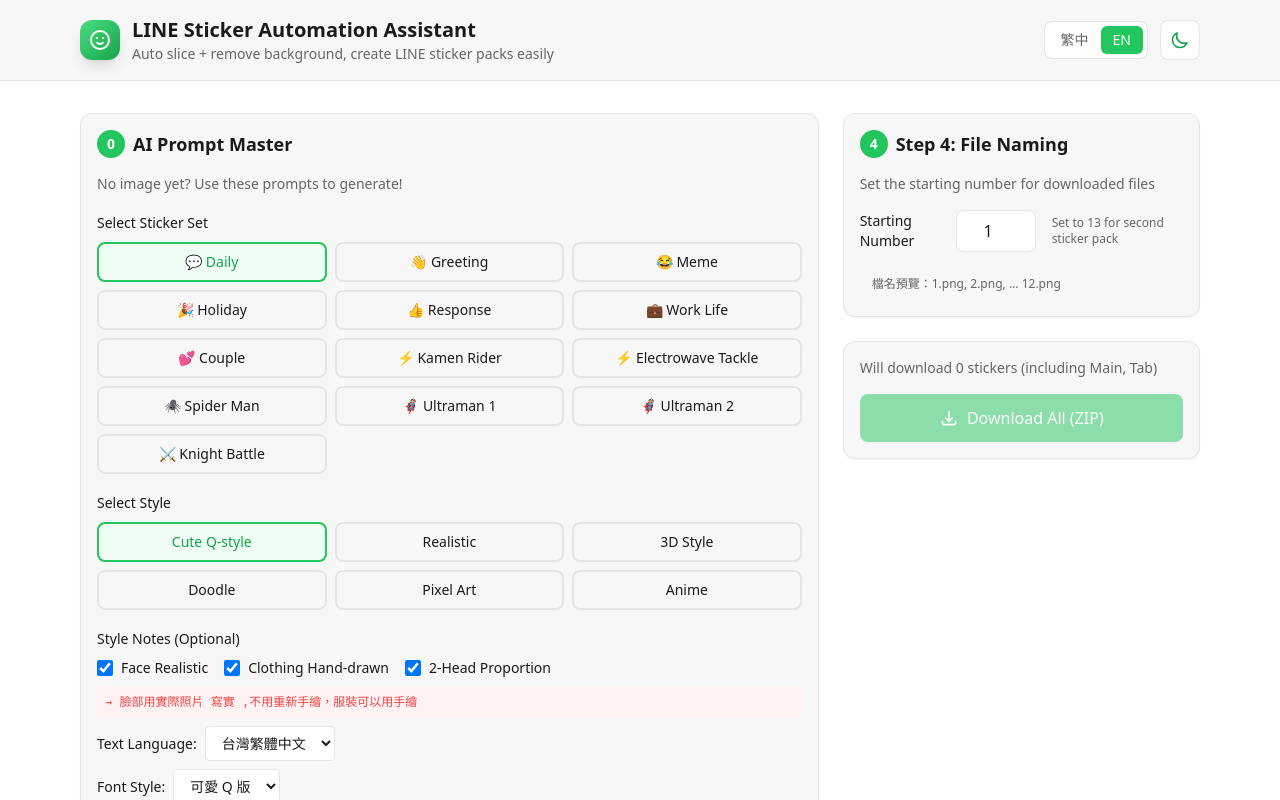
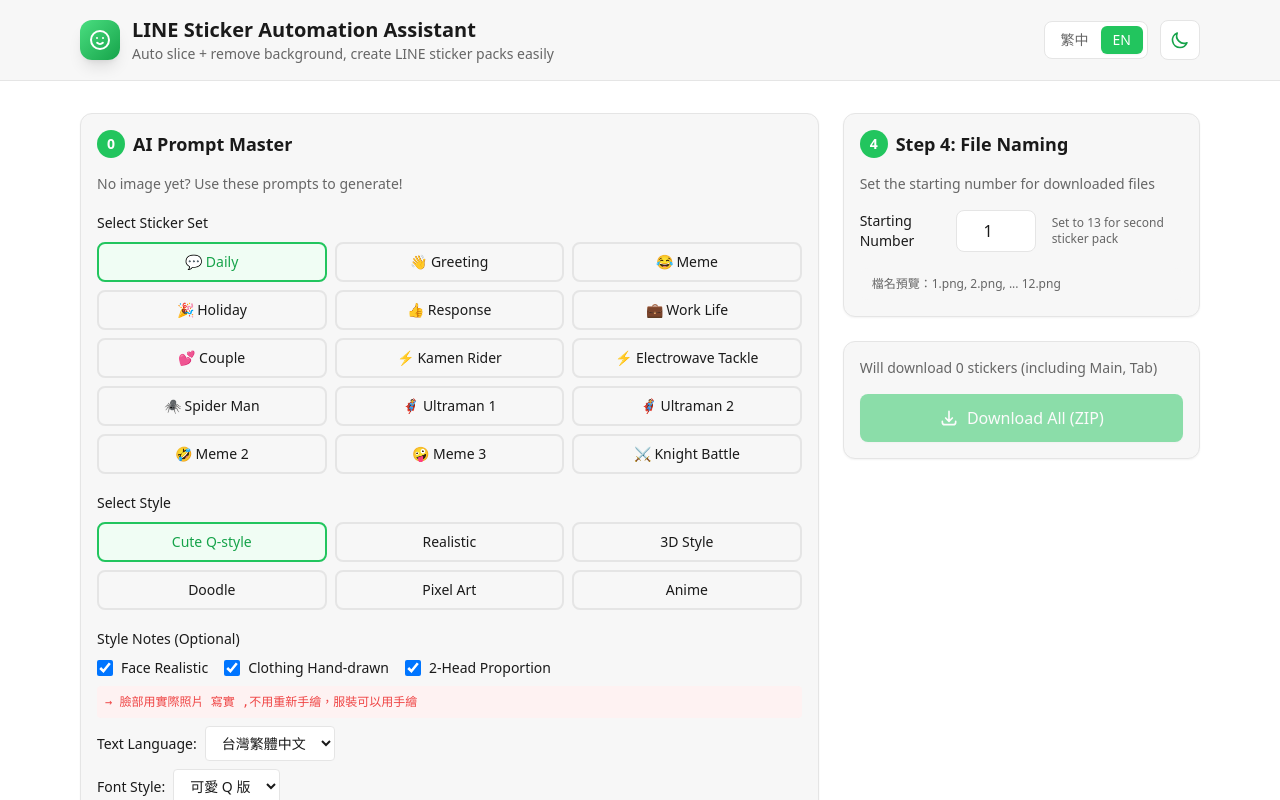
Before and after one commit to qpooqp777/line-sticker-factory, a React (Vite) app: page / in a window 1280 px wide. Shown: the top 800 px of the page. Built offline with nearby package versions, Linux system fonts and the light colour scheme.

Commit message:
Add meme2 and meme3 sticker themes

```diff
--- a/src/components/PromptGenerator.jsx
+++ b/src/components/PromptGenerator.jsx
@@ -302,6 +302,44 @@
       { title: '晚安', text: '晚安', action: '怪獸蓋被子睡覺，月亮背景', effect: 'ZZZ＋月亮＋星星' },
       { title: '早安', text: '早安', action: '超人迎接太陽', effect: '太陽光芒' },
       { title: '加油', text: '加油', action: '超人握拳鼓勵', effect: '火焰鬥志' },
+    ]
+  },
+  meme2: {
+    label: { 'zh-TW': '🤣 迷因搞笑2', en: '🤣 Meme 2' },
+    faceStyle: '寫實照片風格，不用重新手繪',
+    clothingStyle: '服裝用手繪方式呈現',
+    stickers: [
+      { title: '無言', text: '...', action: '面無表情盯著前方', effect: '省略號飄浮' },
+      { title: '累爆', text: '累死', action: '癱倒在地上', effect: '靈魂出竅' },
+      { title: '頭痛', text: '頭好痛', action: '雙手抱頭痛苦', effect: '閃電劈頭' },
+      { title: '不科學', text: '不科學！', action: '指著天空驚訝', effect: '問號爆炸' },
+      { title: '算了', text: '算了...', action: '揮手放棄', effect: '灰塵飄散' },
+      { title: '沒救了', text: '沒救了', action: '搖頭嘆氣', effect: '雨滴落下' },
+      { title: '尷尬', text: '好尷尬', action: '冒汗僵住', effect: '尷尬黑線' },
+      { title: '滾啦', text: '滾！', action: '指著遠處趕人', effect: '氣憤火焰' },
+      { title: '不想理你', text: '懶得理', action: '轉頭不理', effect: '冷漠結界' },
+      { title: '你說啥', text: '你說啥？', action: '瞇眼湊近', effect: '懷疑眼鏡' },
+      { title: '嘖嘖嘖', text: '嘖嘖嘖', action: '搖頭咋舌', effect: '不認同符號' },
+      { title: '攤手', text: '攤手', action: '雙手攤開無奈', effect: '無奈符號' },
+    ]
+  },
+  meme3: {
+    label: { 'zh-TW': '🤪 迷因搞笑3', en: '🤪 Meme 3' },
+    faceStyle: '寫實照片風格，不用重新手繪',
+    clothingStyle: '服裝用手繪方式呈現',
+    stickers: [
+      { title: '裝傻', text: '我不知道', action: '摸頭傻笑', effect: '問號泡泡' },
+      { title: '裝酷', text: '酷吧', action: '戴墨鏡歪頭', effect: '帥氣光線' },
+      { title: '震驚臉', text: '震驚！', action: '嘴巴張大到極限', effect: '閃電劈下' },
+      { title: '不屑', text: '哼', action: '歪嘴不屑', effect: '冷笑氣場' },
+      { title: '裝死', text: '我死了', action: '倒地裝死', effect: '靈魂飄走' },
+      { title: '想太多', text: '想太多', action: '托腮思考過度', effect: '思考漩渦' },
+      { title: '不想面對', text: '不要！', action: '矇住眼睛', effect: '拒絕結界' },
+      { title: '吃瓜群眾', text: '看熱鬧', action: '拿瓜子看戲', effect: '八卦光芒' },
+      { title: '佛系', text: '隨緣', action: '雙手合十閉眼', effect: '佛光普照' },
+      { title: '世風日下', text: '世風日下', action: '搖頭感嘆', effect: '嘆息雲朵' },
+      { title: '智商堪憂', text: '智商...', action: '指著腦袋疑惑', effect: '燈泡熄滅' },
+      { title: '給你錢', text: '拿去花', action: '撒錢手勢', effect: '金幣飄落' },
     ]
   },
   knight: {
```
